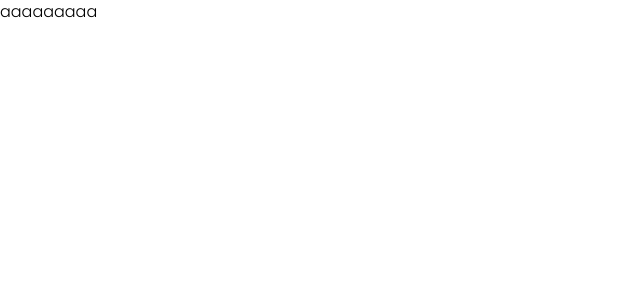
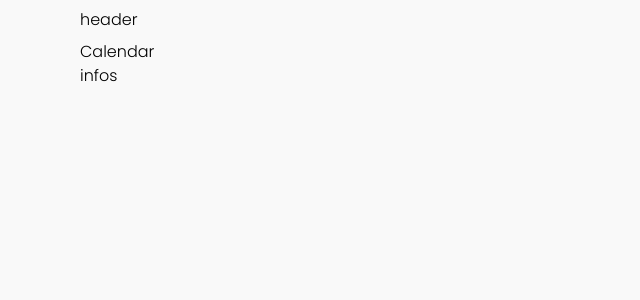
Before and after one commit to mateusbr85/web-calendar, a React (Vite) app in the folder Frontend/: page /oi in a window 1280 px wide. Before the commit this address led to /404. Shown: the top 300 px of the page, without its empty margins (0-640 px from the left). Built offline with nearby package versions, Linux system fonts and the light colour scheme.

Commit message:
ultima alteracao antes de intalar o rsuite

```diff
--- a/Frontend/src/pages/Calendar.tsx
+++ b/Frontend/src/pages/Calendar.tsx
@@ -4,12 +4,12 @@ export const Calendar = () => {
     return(
         <body
             className="bg-background_light min-h-screen
-            px-8 flex flex-col
+            px-2 flex flex-col
             lg:px-20 lg:min-h-screen
             dark:bg-background_dark "
         >
             <div
-                className=""
+                className="min-h-10 flex items-center"
             >
                 header
             </div>
--- a/Frontend/src/routes/Dashboard.routes.tsx
+++ b/Frontend/src/routes/Dashboard.routes.tsx
@@ -19,6 +19,7 @@ export const DashboardRoutes = () => {
                 >
                     <Route path="/calendar" element={<Calendar/>} />
                 </Route>
+                <Route element={<Calendar/>}  path="/oi"/>
             </Routes>
         </BrowserRouter>
     )
```
